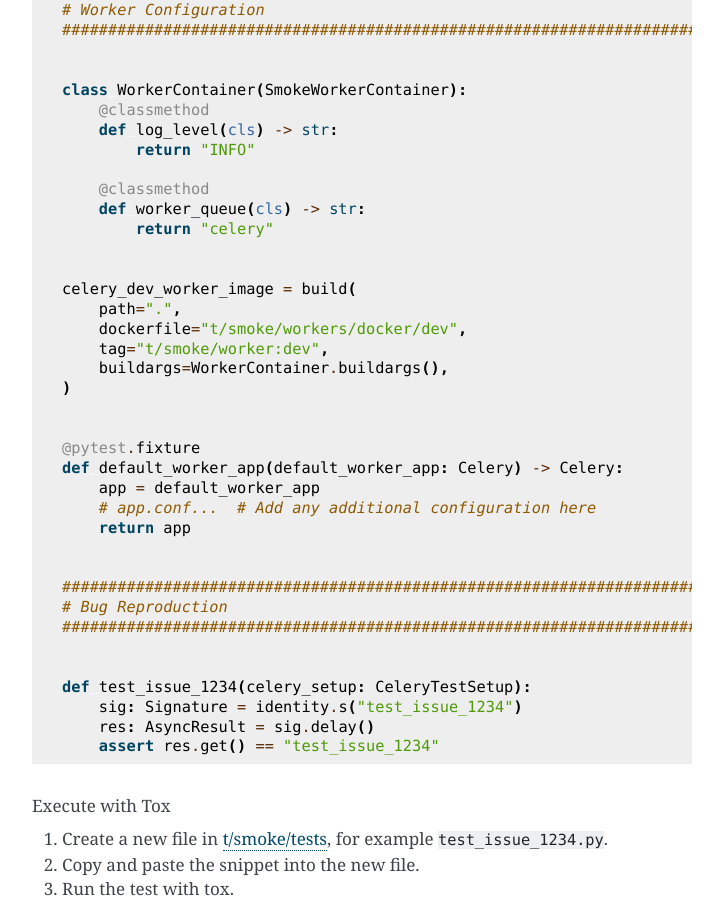
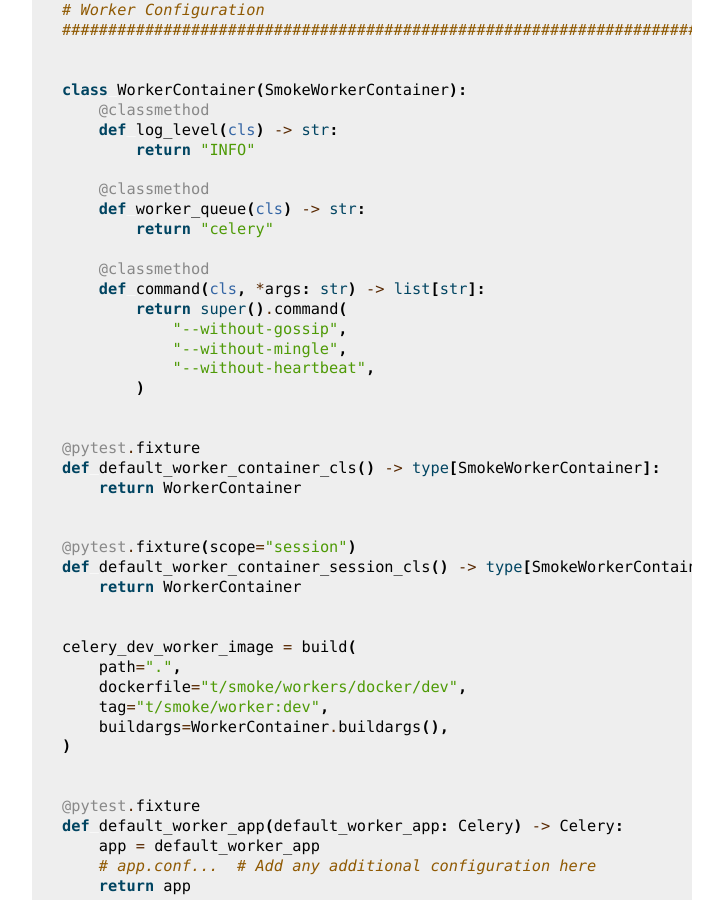
Before and after one commit to celery/pytest-celery, a Sphinx documentation site: the page built from docs/userguide/celery-bug-report.rst, in a window 1280 px wide and 900 px high, scrolled down 8991 px. Shown: the whole window, without its empty margins (388-1111 px from the left). Built offline with Sphinx 7.4.7, drawn with Linux system fonts in a browser that asks for light colours.

Commit message:
Hotfix: Enhanced celery bug report snippets (#267)

```diff
--- a/docs/userguide/celery-bug-report.rst
+++ b/docs/userguide/celery-bug-report.rst
@@ -442,6 +442,24 @@ We'll use the smoke tests worker to run the worker from the source code.
         def worker_queue(cls) -> str:
             return "celery"
 
+        @classmethod
+        def command(cls, *args: str) -> list[str]:
+            return super().command(
+                "--without-gossip",
+                "--without-mingle",
+                "--without-heartbeat",
+            )
+
+
+    @pytest.fixture
+    def default_worker_container_cls() -> type[SmokeWorkerContainer]:
+        return WorkerContainer
+
+
+    @pytest.fixture(scope="session")
+    def default_worker_container_session_cls() -> type[SmokeWorkerContainer]:
+        return WorkerContainer
+
 
     celery_dev_worker_image = build(
         path=".",
```
Also changed, not shown: 2 other files.
